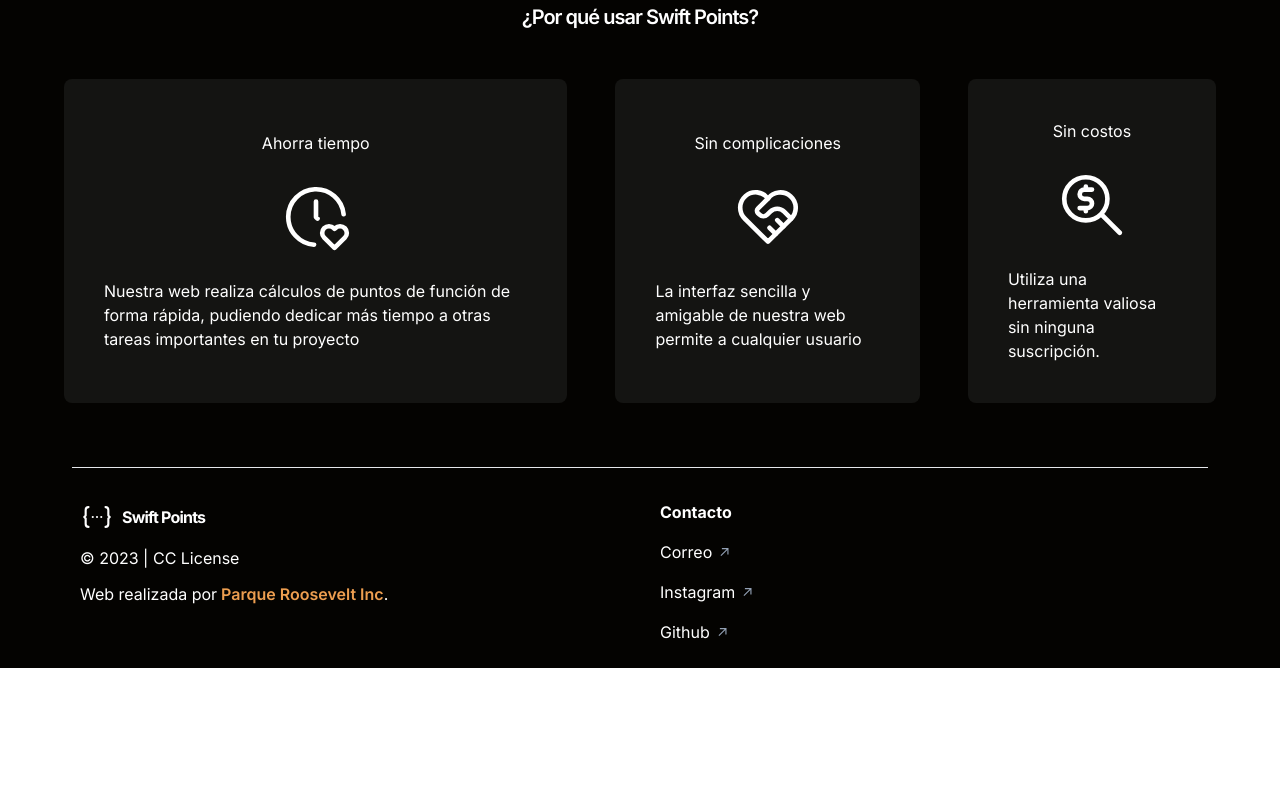
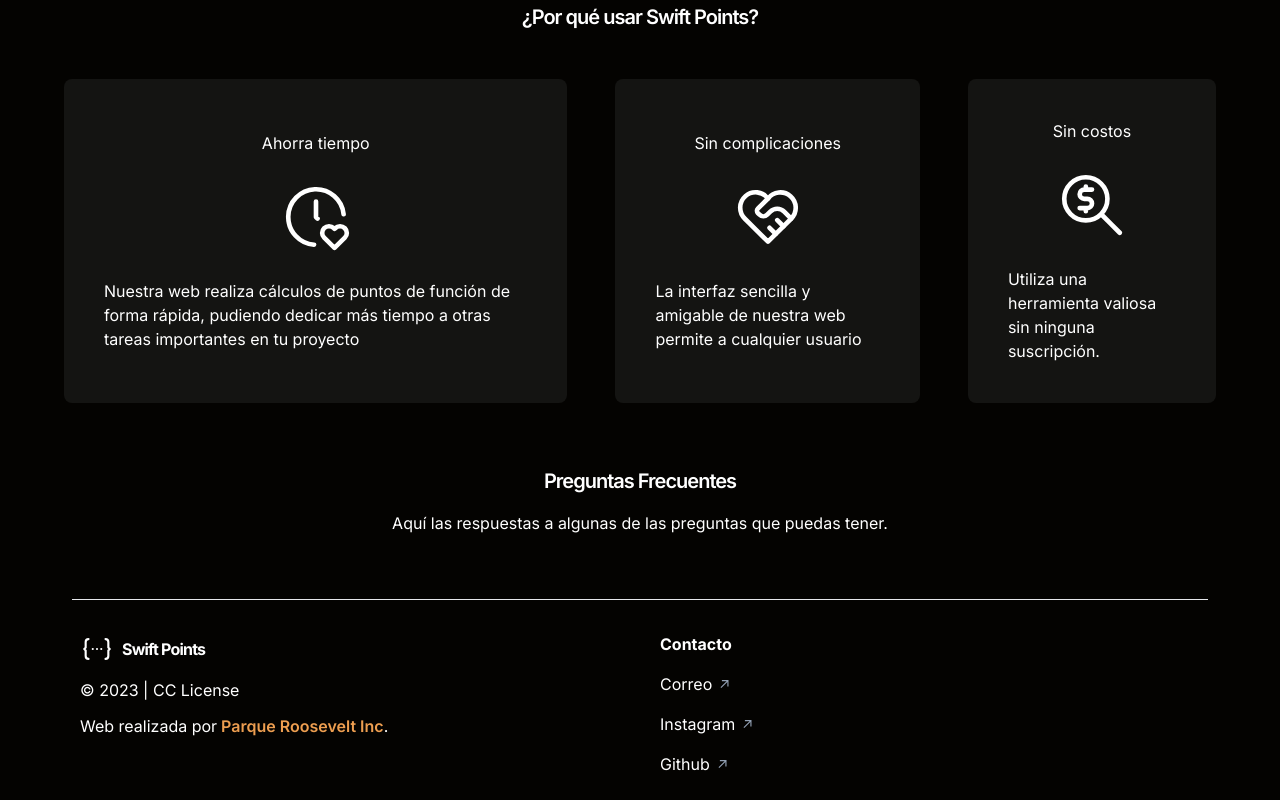
Before and after one commit to parqueroosvelt-inc/puntos-de-funcion, a React (Vite) app: page / in a window 1280 px wide. Shown: the part 539-1339 px from the top of the page. Before the commit the page ends 1207 px from the top, so only its background shows below. Built offline with nearby package versions, Linux system fonts and the light colour scheme.

Commit message:
make section to FAQ

```diff
--- a/src/components/Home.jsx
+++ b/src/components/Home.jsx
@@ -52,6 +52,10 @@ export const Home = () => {
           })}
         </div>
       </section>
+      <section className="text-baseColor mt-16 flex flex-col gap-4">
+        <h2 className="text-xl font-semibold">Preguntas Frecuentes</h2>
+        <p>Aquí las respuestas a algunas de las preguntas que puedas tener.</p>
+      </section>
       <Footer />
       {/* <ValuesTables /> */}
     </>
```
